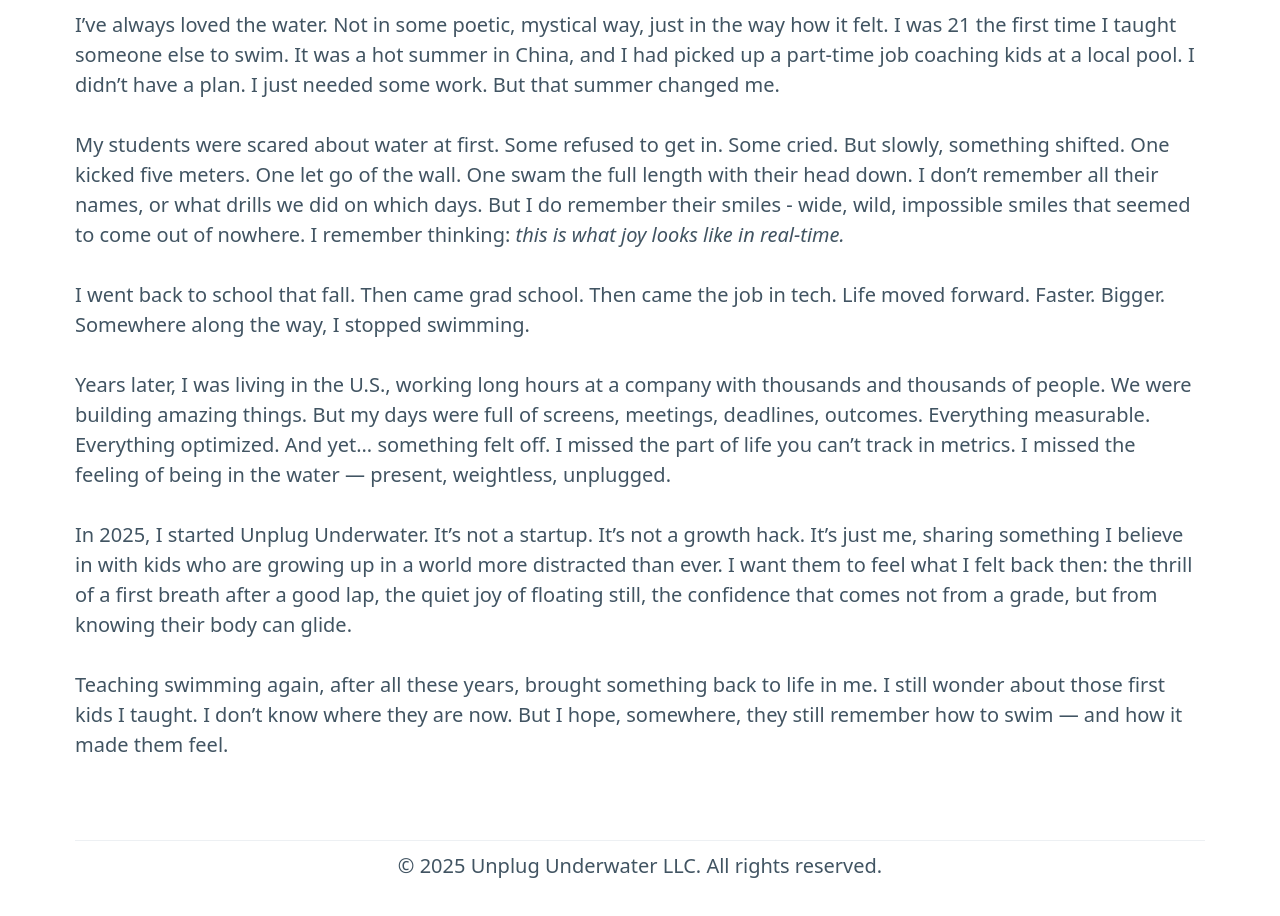
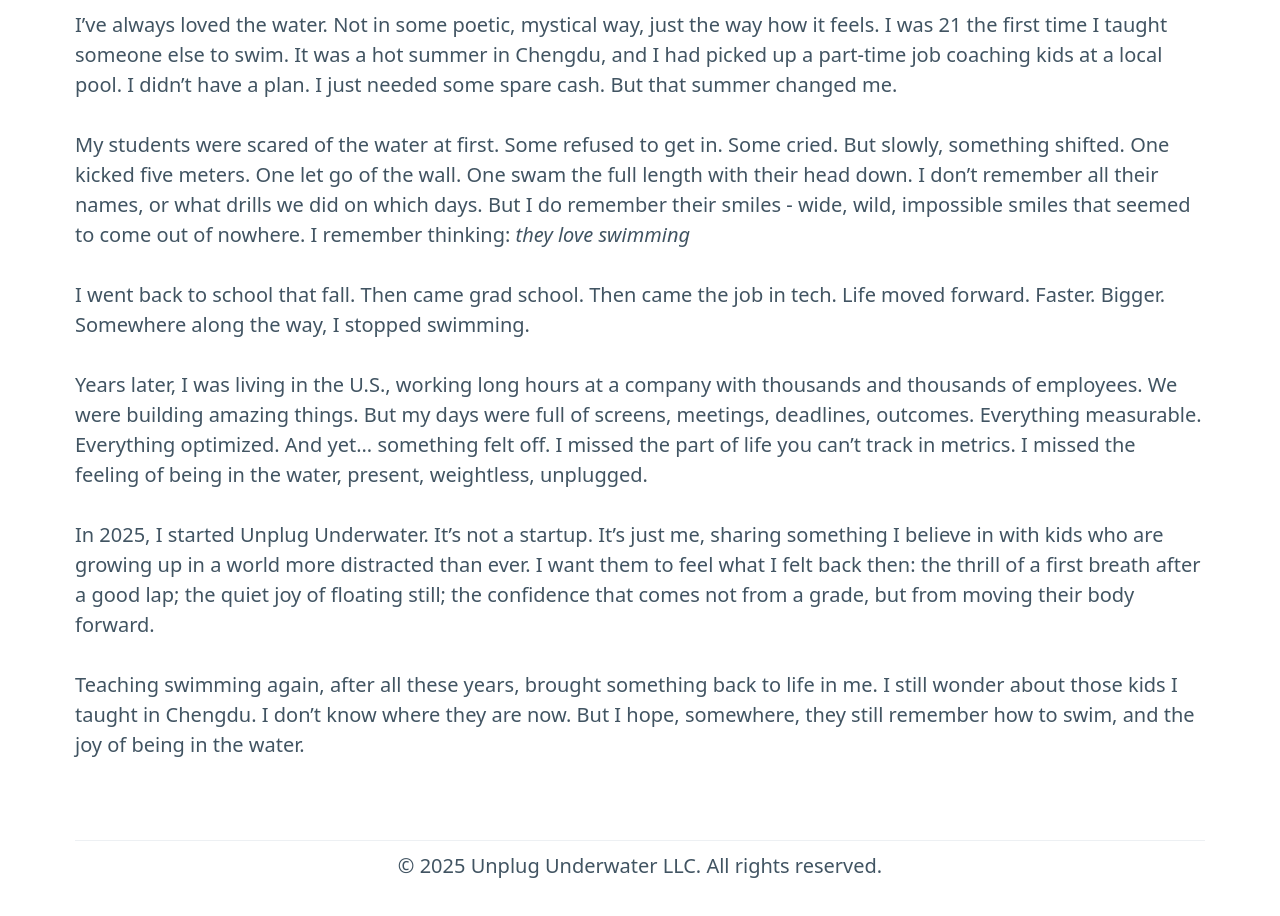
Before and after one commit to yaweihao/underwater, a plain HTML site: page index.html in a window 1280 px wide. Shown: the part 320-1236 px from the top of the page. Drawn offline with nearby package versions, Linux system fonts and the light colour scheme.

Commit message:
Update index.html

```diff
--- a/index.html
+++ b/index.html
@@ -46,17 +46,17 @@
   <section id="story">
     <h1>Unplug Underwater</h1>
     <p class="tagline">Our Story</p>
-    <p>I’ve always loved the water. Not in some poetic, mystical way, just in the way how it felt. I was 21 the first time I taught someone else to swim. It was a hot summer in China, and I had picked up a part-time job coaching kids at a local pool. I didn’t have a plan. I just needed some work. But that summer changed me.</p>
+    <p>I’ve always loved the water. Not in some poetic, mystical way, just the way how it feels. I was 21 the first time I taught someone else to swim. It was a hot summer in Chengdu, and I had picked up a part-time job coaching kids at a local pool. I didn’t have a plan. I just needed some spare cash. But that summer changed me.</p>
 
-    <p>My students were scared about water at first. Some refused to get in. Some cried. But slowly, something shifted. One kicked five meters. One let go of the wall. One swam the full length with their head down. I don’t remember all their names, or what drills we did on which days. But I do remember their smiles - wide, wild, impossible smiles that seemed to come out of nowhere. I remember thinking: <em>this is what joy looks like in real-time.</em></p>
+    <p>My students were scared of the water at first. Some refused to get in. Some cried. But slowly, something shifted. One kicked five meters. One let go of the wall. One swam the full length with their head down. I don’t remember all their names, or what drills we did on which days. But I do remember their smiles - wide, wild, impossible smiles that seemed to come out of nowhere. I remember thinking: <em>they love swimming</em></p>
 
     <p>I went back to school that fall. Then came grad school. Then came the job in tech. Life moved forward. Faster. Bigger. Somewhere along the way, I stopped swimming.</p>
 
-    <p>Years later, I was living in the U.S., working long hours at a company with thousands and thousands of people. We were building amazing things. But my days were full of screens, meetings, deadlines, outcomes. Everything measurable. Everything optimized. And yet... something felt off. I missed the part of life you can’t track in metrics. I missed the feeling of being in the water — present, weightless, unplugged.</p>
+    <p>Years later, I was living in the U.S., working long hours at a company with thousands and thousands of employees. We were building amazing things. But my days were full of screens, meetings, deadlines, outcomes. Everything measurable. Everything optimized. And yet... something felt off. I missed the part of life you can’t track in metrics. I missed the feeling of being in the water, present, weightless, unplugged.</p>
 
-    <p>In 2025, I started Unplug Underwater. It’s not a startup. It’s not a growth hack. It’s just me, sharing something I believe in with kids who are growing up in a world more distracted than ever. I want them to feel what I felt back then: the thrill of a first breath after a good lap, the quiet joy of floating still, the confidence that comes not from a grade, but from knowing their body can glide.</p>
+    <p>In 2025, I started Unplug Underwater. It’s not a startup. It’s just me, sharing something I believe in with kids who are growing up in a world more distracted than ever. I want them to feel what I felt back then: the thrill of a first breath after a good lap; the quiet joy of floating still; the confidence that comes not from a grade, but from moving their body forward.</p>
 
-    <p>Teaching swimming again, after all these years, brought something back to life in me. I still wonder about those first kids I taught. I don’t know where they are now. But I hope, somewhere, they still remember how to swim — and how it made them feel.</p>
+    <p>Teaching swimming again, after all these years, brought something back to life in me. I still wonder about those kids I taught in Chengdu. I don’t know where they are now. But I hope, somewhere, they still remember how to swim, and the joy of being in the water.</p>
   </section>
 
   <section id="events">
```
